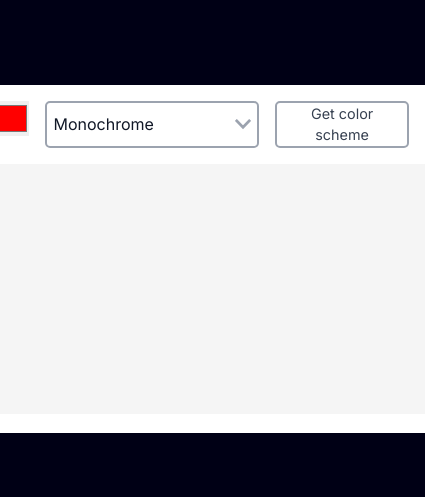
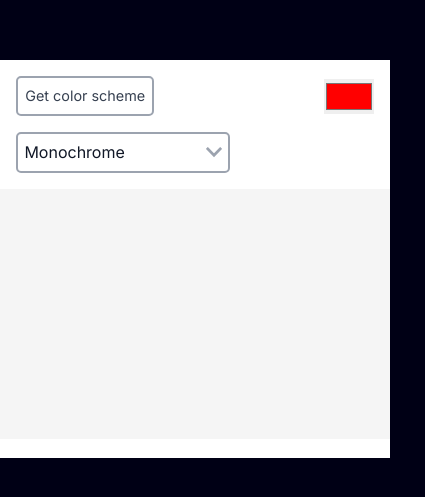
Before and after one commit to Keith-Web3/API-projects, a website: page index.html in a window 390 px wide. Shown: the part 163-660 px from the top of the page, 425 px wide, since content can reach past the window. Drawn offline with Linux system fonts and the light colour scheme; no server answers.

Commit message:
modified

```diff
--- a/index.html
+++ b/index.html
@@ -8,6 +8,7 @@
   <link rel="preconnect" href="https://fonts.googleapis.com">
   <link rel="preconnect" href="https://fonts.gstatic.com" crossorigin>
   <link href="https://fonts.googleapis.com/css2?family=Inter:wght@300;400;500&display=swap" rel="stylesheet">
+  <link rel="icon" href="favicon.jpg">
   <link rel="stylesheet" href="dist/css/index.css">
   <script src="index.js" defer></script>
 </head>
@@ -51,6 +52,7 @@
         </ul>
       </div>
       <button type="button" class="get-color-btn">Get color scheme</button>
+      <img src="jason-unsplash.jpg" alt="placeholder picture" class="placeholder">
     </header>
     <main>
       <div class="color"></div>
--- a/sass/index.scss
+++ b/sass/index.scss
@@ -9,6 +9,7 @@ body {
   font-family: 'Inter', Nunito;
   font-weight: 400;
   color: #111827;
+  padding-block: $spacer;
 }
 .copied {
   position: absolute;
@@ -35,7 +36,6 @@ body {
 }
 .container {
   background-color: white;
-  min-width: 460px;
 }
 header {
   display: flex;
@@ -52,6 +52,23 @@ header {
     border-radius: 0;
     padding: 0;
     border: none;
+  }
+  .placeholder {
+    display: none;
+  }
+  @media (max-width: 400px) {
+    flex-wrap: wrap;
+    justify-content: space-between;
+    align-items: center;
+
+    .get-color-btn {
+      padding-block: $spacer * 0.5;
+      order: -1;
+    }
+    .drop-down {
+      order: 3;
+      align-self: center;
+     }
   }
 }
 .drop-down {
@@ -148,7 +165,7 @@ footer {
 
   &-code {
     width: 20%;
-    font-size: 0.85rem;
+    font-size: clamp(0.6rem, 65%, 0.85rem);
     text-align: center;
   }
 }
```
Also changed, not shown: dist/css/index.css, 1 other file.
